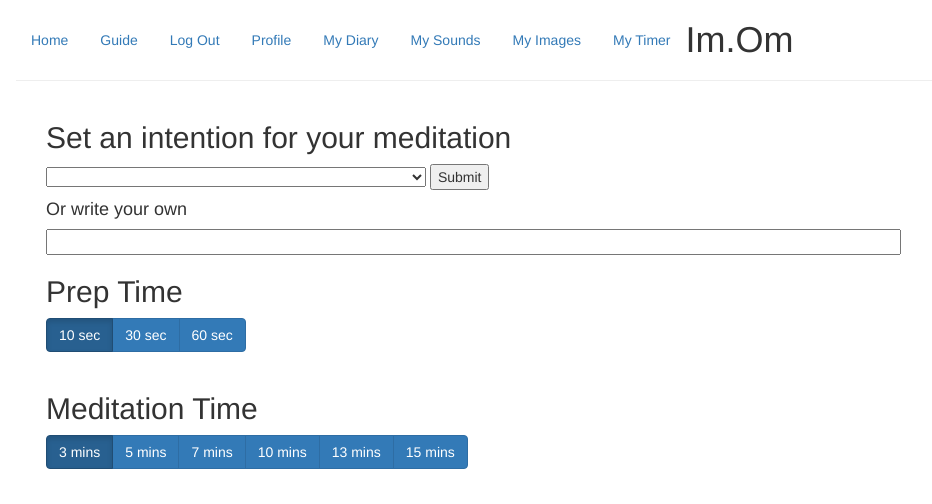
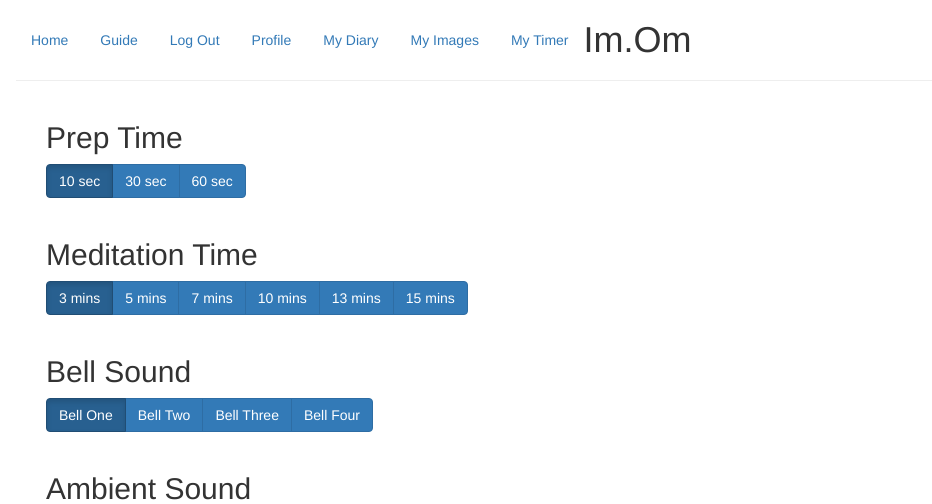
Before and after one commit to PaulMFleming/MeditationTimer, a Django app: page /mytimer/ in a window 1280 px wide. Shown: the top 504 px of the page, without its empty margins (54-986 px from the left). Run offline with Django 3.2, Linux system fonts and the light colour scheme; a user stored in the database is signed in; data comes from the database, SQL or seed files in the repository; both versions use the stored data as it was after the commit; some libraries are stand-ins or nearby versions.

Commit message:
removed code for intentions and mysounds.html link

```diff
--- a/Meditate_prj/static/js/timer.js
+++ b/Meditate_prj/static/js/timer.js
@@ -114,7 +114,7 @@ function setPrepTime(prepTimeInSeconds) {
     console.log(prepCounterDisplay);
     document.getElementById("text").value = prepCounterDisplay;
     return prepCounterDisplay;
-    return prepCounter;
+    //return prepCounter;
 }
 
 function setTime(timeInSeconds) {
@@ -123,7 +123,7 @@ function setTime(timeInSeconds) {
     console.log(counterDisplay);
     document.getElementById("text").value = counterDisplay;
     return counterDisplay;
-    return counter;
+    //return counter;
 }
 
 function setBell(bellSound) {
@@ -143,7 +143,6 @@ function setAmbient(ambientSound) {
     ambientSampler = document.getElementById(AMBIENT_SAMPLER[ambientSound]);
     ambientSampler.play();
     return ambient;
-   // return ambientSampler;
 }
 
 function setImage(imageName) {
@@ -156,9 +155,6 @@ $('.user-uploaded-image').click(function(){
 
     })
 
-
-
-
 function showDiaryEntryButton() {
     $(".hide-buttons").removeClass('hidden');
 }
--- a/Meditate_prj/templates/base.html
+++ b/Meditate_prj/templates/base.html
@@ -22,7 +22,6 @@
                 <li><a href="{% url 'logout' %}">Log Out</a></li>
                 <li><a href="{% url 'profile' %}">Profile</a></li>
                 <li><a href="{% url 'diaryentries' %}">My Diary</a></li>
-                <li><a href="{% url 'mysounds' %}">My Sounds</a></li>
                 <li><a href="{% url 'myimages' %}">My Images</a></li>
                 <li><a href="{% url 'mytimer' %}">My Timer</a></li>
             {% else %}
--- a/Meditate_prj/templates/mytimer.html
+++ b/Meditate_prj/templates/mytimer.html
@@ -1,22 +1,5 @@
 {% extends 'timer.html' %}
 {% load static %}
-
-{% block intentionblock %}
-    <h2>Set an intention for your meditation</h2>
-    <form action="">
-        <select name="cars">
-            <option></option>
-            <option>I dedicate my meditation to calming my mind</option>
-            <option>I decdicate my meditation to reducing stress in my life</option>
-            <option>I dedicate my meditation to someone in need</option>
-            <option>I dedicate my meditation to all the sick people in the world</option>
-            <option>I dedicate my meditation to improving our environment</option>
-        </select>
-        <input type="submit" value="Submit">
-        <h4>Or write your own</h4>
-        <input type="text" id="intention-text-box">
-    </form>
-{% endblock %}
 
 {% block timermodal %}
     <!-- Modal -->
--- a/Meditate_prj/templates/timer.html
+++ b/Meditate_prj/templates/timer.html
@@ -5,9 +5,6 @@
 {% block content %}
 
     <div class="container">
-
-        {% block intentionblock %}
-        {% endblock %}
 
         <h2>Prep Time</h2>
         <div class="btn-group" data-toggle="buttons">
```
Also changed, not shown: Meditate_prj/db.sqlite3.
